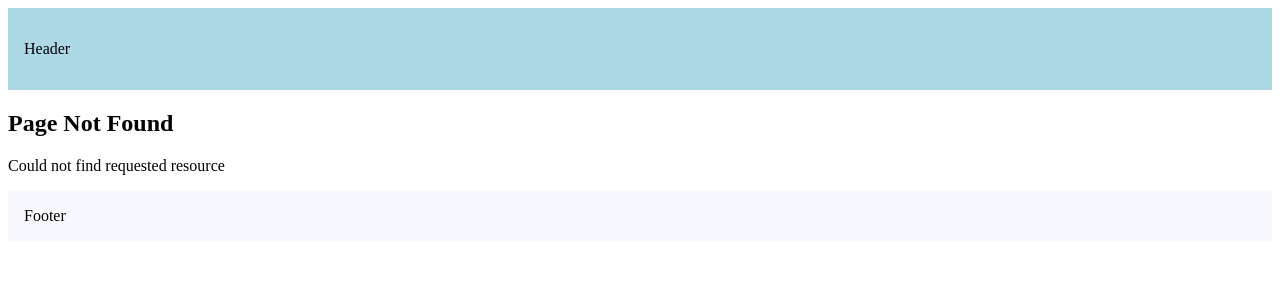
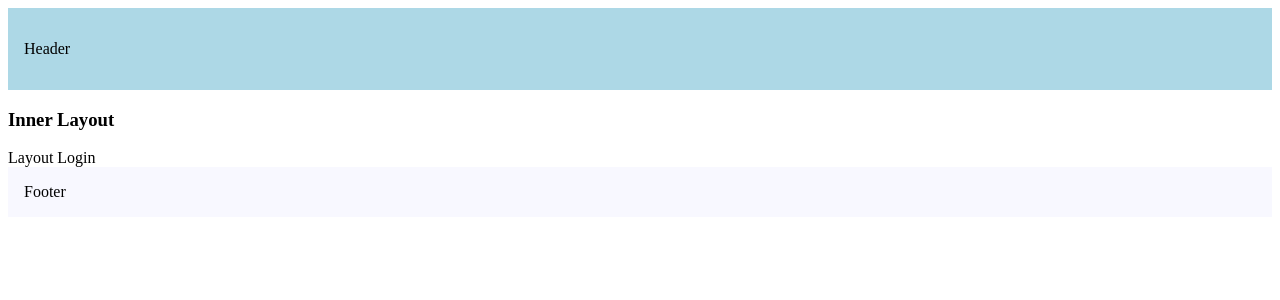
Before and after one commit to KaranRohra/nextjs-codevolution, a Next.js app in the folder routing-demo/: page /layout-login in a window 1280 px wide. Before the commit this address had no page. Shown: the top 300 px of the page. Built offline with nearby package versions, Linux system fonts and the light colour scheme.

Commit message:
16 - Group Layout

```diff
--- /dev/null
+++ b/routing-demo/src/app/(auth)/(with-auth-layout)/layout-login/page.tsx
@@ -0,0 +1,9 @@
+import React from 'react'
+
+const Login = () => {
+  return (
+    <div>Layout Login</div>
+  )
+}
+
+export default Login
--- /dev/null
+++ b/routing-demo/src/app/(auth)/(with-auth-layout)/layout.tsx
@@ -0,0 +1,10 @@
+import { ReactNode } from "react";
+
+export default function AuthLayout({ children }: { children: ReactNode }) {
+  return (
+    <div>
+      <h3>Inner Layout</h3>
+      {children}
+    </div>
+  );
+}
```
Also changed, not shown: routing-demo/src/app/(auth)/(with-auth-layout)/layout-register/page.tsx (added, +9 -0 lines).
